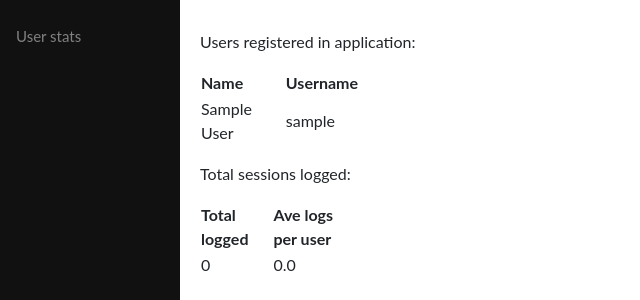
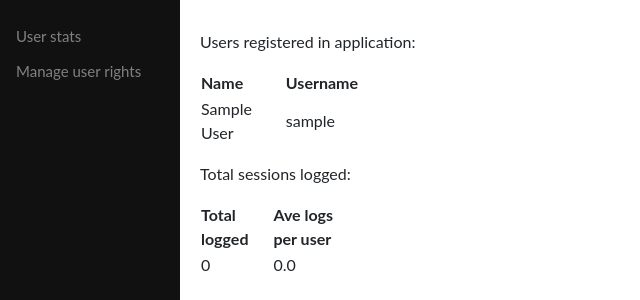
Before and after one commit to korolainenriikka/WorkoutLogger-tsoha, a Flask app: page /auth/manage_users/listusers in a window 1280 px wide. Shown: the part 56-356 px from the top of the page, without its empty margins (0-640 px from the left). Run offline with Flask 2, Linux system fonts and the light colour scheme; the visitor is signed in with stand-in values (Sample User, id 1); data comes from the database, SQL or seed files in the repository; data that the repository does not hold is empty; some libraries are stand-ins or nearby versions.

Commit message:
manage user rights sidenav

```diff
--- a/application/auth/manage_users/views.py
+++ b/application/auth/manage_users/views.py
@@ -1,4 +1,4 @@
-from flask import render_template
+from flask import render_template, request
 from flask_login import login_required
 
 from application import admin_permission, User, app
@@ -12,3 +12,12 @@ def list_users():
 	return render_template("auth/manage_users/user_stats.html", users=User.query.all(),
 						   countSesh=Session.count_sessions(),
 						   countUser=User.count_users())
+
+@app.route("/auth/manage_users/listusers", methods=["GET", "POST"])
+@login_required
+@admin_permission.require()
+def manage_rights():
+	if request.method == "GET":
+		return render_template("auth/manage_users/user_stats.html", users=User.query.all(),
+							   countSesh=Session.count_sessions(),
+							   countUser=User.count_users())
--- a/application/result/analyze/views.py
+++ b/application/result/analyze/views.py
@@ -1,10 +1,8 @@
 from flask import render_template
 from flask_login import login_required, current_user
 
-from application import app, admin_permission
+from application import app
 from application.result.models import Result, Session
-from application.auth.models import User
-
 
 @app.route("/analyze/", methods=["GET"])
 @login_required
--- a/application/templates/auth/manage_users/base.html
+++ b/application/templates/auth/manage_users/base.html
@@ -1,6 +1,7 @@
 {% include 'layout.html' %}
 <div class="sidenav">
 	<a href="{{ url_for('list_users') }}">User stats</a>
+	<a href="{{ url_for('manage_rights') }}">Manage user rights</a>
 </div>
 <div class="main">
   {% block body %}{% endblock %}
```
